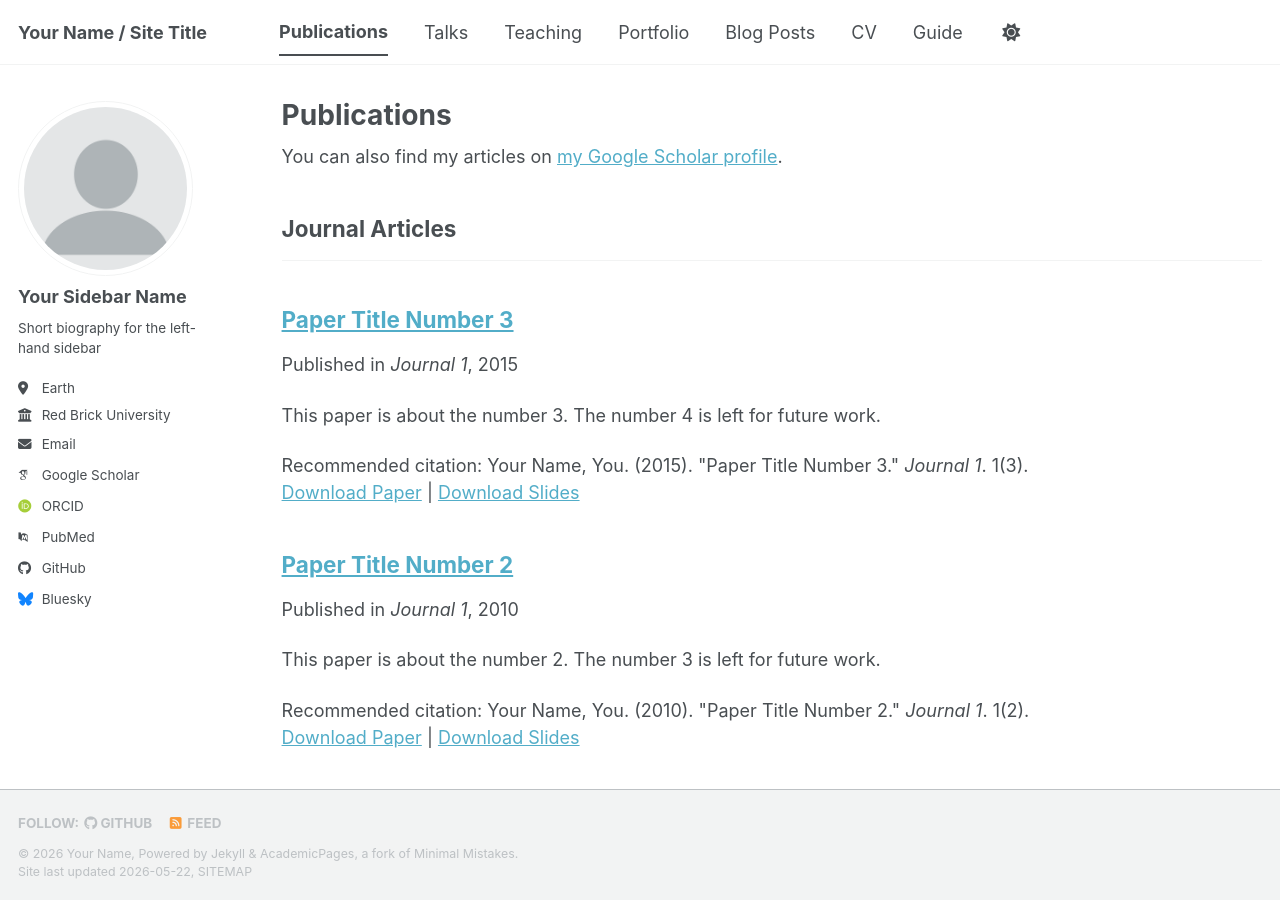
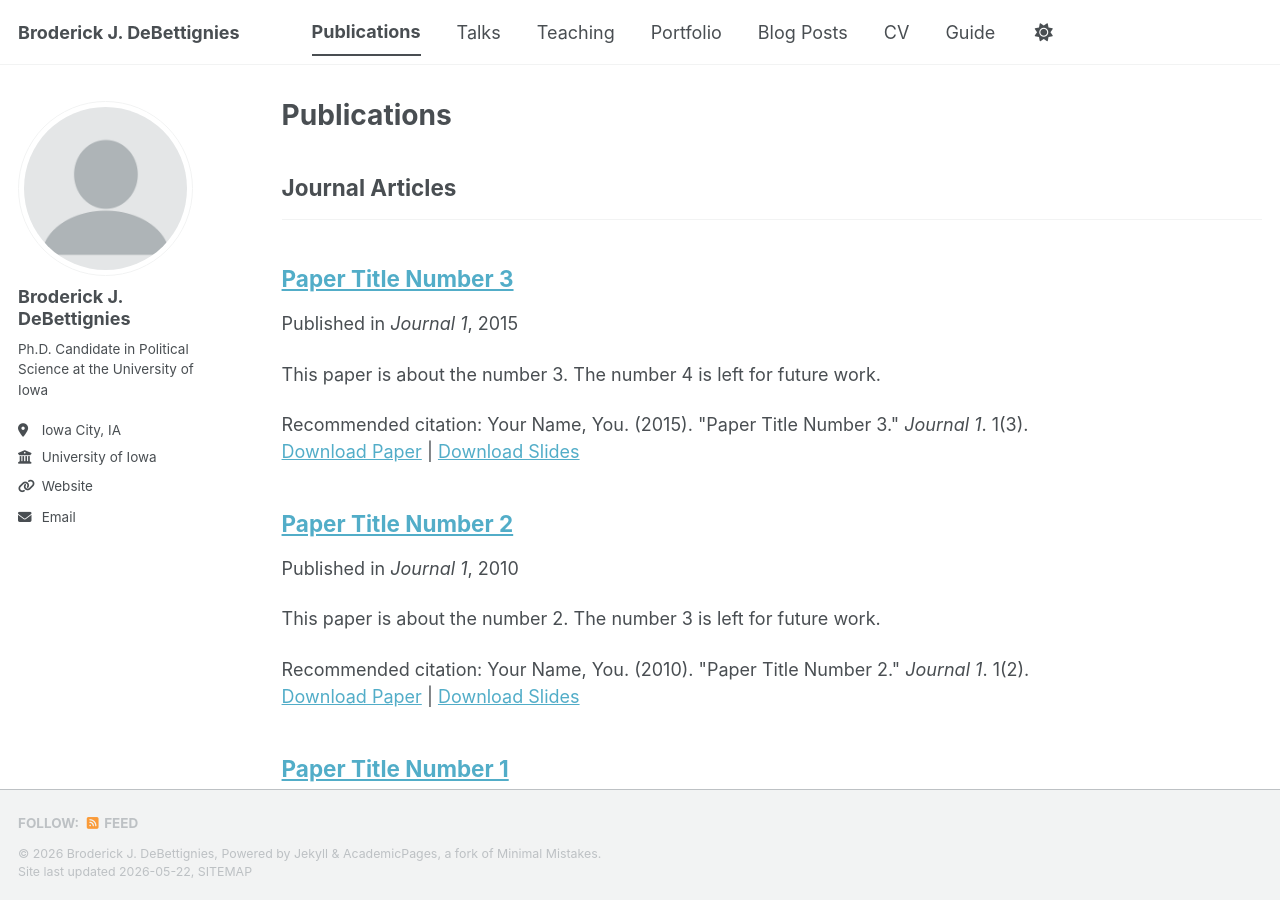
Before and after one commit to brodydebettignies/brodydebettignies.github.io, a Jekyll site: the page built from _pages/publications.html, in a window 1280 px wide and 900 px high. Built offline with Jekyll 4.4.1, drawn with Linux system fonts in a browser that asks for light colours; some web fonts are replaced; a script bundle is joined from its source files by our own code; library files that are not in the unit come from our copies; part of the change alters nothing that is shown.

Commit message:
Update _config.yml

```diff
--- a/_config.yml
+++ b/_config.yml
@@ -9,78 +9,53 @@
 # Basic Site Settings
 locale                   : "en-US"
 site_theme               : "default" # The available themes options are "default", "air", "sunrise", "mint", "dirt" and "contrast"
-title                    : "Your Name / Site Title"
-title_separator          : "-"
-name                     : &name "Your Name"
-description              : &description "Your Name's academic portfolio"   # Update this with a general description of your site, this is the default if not overridden by a page
-url                      : https://academicpages.github.io # The base hostname & protocol for your site e.g. "https://[your GitHub username].github.io",
-                                                           # or if you already have some other page hosted on Github then use "https://[your GitHub username].github.io/[Your Repo Name]"
-baseurl                  : "" # the subpath of your site, e.g. "/blog"
-repository               : "academicpages/academicpages.github.io"
+title: "Broderick J. DeBettignies"
+name: "Broderick J. DeBettignies"
+description: "Ph.D. Candidate in Political Science, University of Iowa"
+url: "https://brodydebettignies.github.io"
+baseurl: ""
+repository: "brodydebettignies/brodydebettignies.github.io"
 
 # Site Author - The following control what appear as part of the author content on the side bar.
 #               If a field is blank the icon and link will not appear, otherwise it will be shown.
 #               Additional customization can be done by editing /_includes/author-profile.html
 author:
   # Biographic information
-  avatar           : "profile.png"
-  name             : "Your Sidebar Name"
-  pronouns         : # example: "she/her"
-  bio              : "Short biography for the left-hand sidebar"
-  location         : "Earth"
-  employer         : "Red Brick University"
-  uri              : # URL
-  email            : "none@example.org"
+author:
+  avatar : "profile.png"
+  name   : "Broderick J. DeBettignies"
+  pronouns: ""
+  bio    : "Ph.D. Candidate in Political Science at the University of Iowa"
+  location : "Iowa City, IA"
+  employer : "University of Iowa"
+  email : "broderick-debettignies@uiowa.edu"
+  uri : ""
 
-  # Academic websites
-  academia         : # URL
-  arxiv            : # URL - Update with the correct link to your profile
-  googlescholar    : "https://scholar.google.com/citations?user=PS_CX0AAAAAJ"
-  inspire-hep      : # URL
-  impactstory      : # URL
-  orcid            : "https://orcid.org/yourorcidurl"
-  semantic         : # URL
-  ssrn             : # URL
-  pubmed           : "https://www.ncbi.nlm.nih.gov/pubmed/?term=john+snow"
-  researchgate     : # URL
-  scopus           : # URL
-  zotero           : # URL
+  links:
+    - label: "Email"
+      icon: "fas fa-fw fa-envelope-square"
+      url: "mailto:broderick-debettignies@uiowa.edu"
 
+    - label: "CV"
+      icon: "fas fa-fw fa-file-pdf"
+      url: "/files/DeBettignies_CV.pdf"
 
-  # Repositories and software development
-  bitbucket        : # Username - Update with your username on the site
-  codepen          : # Username
-  dribbble         : # Username
-  github           : "academicpages"
-  kaggle           : # Username
-  stackoverflow    : # User number or user number and name (i.e., use "1" or "1/jeff-atwood")
+# Academic websites
+    - label: "Department Profile"
+      icon: "fas fa-fw fa-university"
+      url: "https://politicalscience.uiowa.edu/people/brody-debettignies"
 
-  # Social media
-  artstation       : # Username
-  bluesky          : "bsky.app" # Replace this with you Bluesky username
-  facebook         : # Username
-  flickr           : # Username
-  foursquare       : # Username
-  goodreads        : # Username
-  google_plus      : # Username
-  keybase          : # Username
-  instagram        : # Username
-  lastfm           : # Username
-  linkedin         : # Username
-  mastodon         : # URL
-  medium           : # URL
-  pinterest        : # Username
-  soundcloud       : # Username
-  steam            : # Username
-  telegram         : # URL
-  tumblr           : # Username
-  twitter          : # Username for X / Twitter
-  vine             : # Username
-  weibo            : # Username
-  wikipedia        : # Username
-  xing             : # Username
-  youtube          : # Username
-  zhihu            : # Username
+    - label: "Email"
+      icon: "fas fa-fw fa-envelope-square"
+      url: "mailto:broderick-debettignies@uiowa.edu"
+
+    - label: "CV"
+      icon: "fas fa-fw fa-file-pdf"
+      url: "/files/DeBettignies_CV.pdf"
+
+    - label: "ORCID"
+      icon: "ai ai-orcid-square ai-fw"
+      url: "https://orcid.org/0009-0007-3270-3295"
 
 # Publication Category - The following the list of publication categories and their headings
 publication_category:
```
